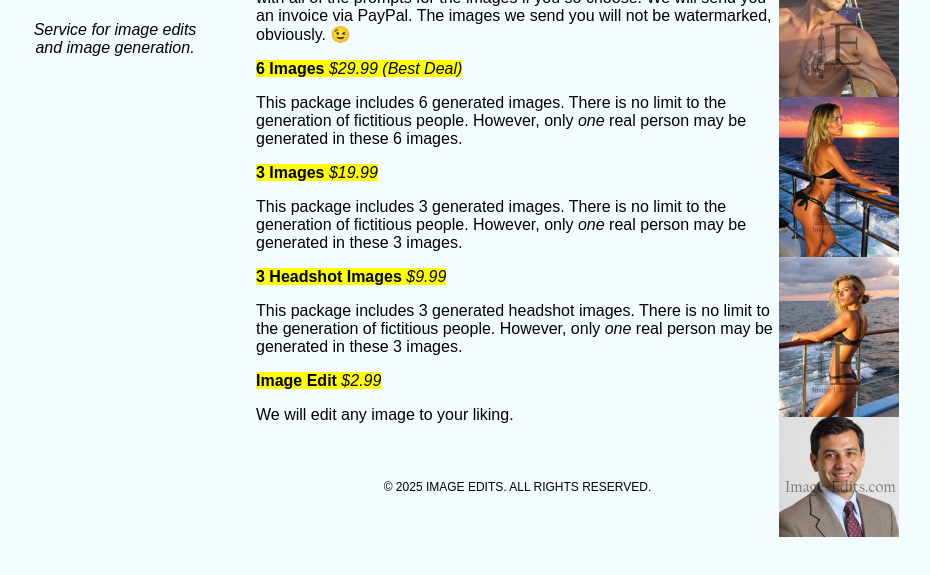
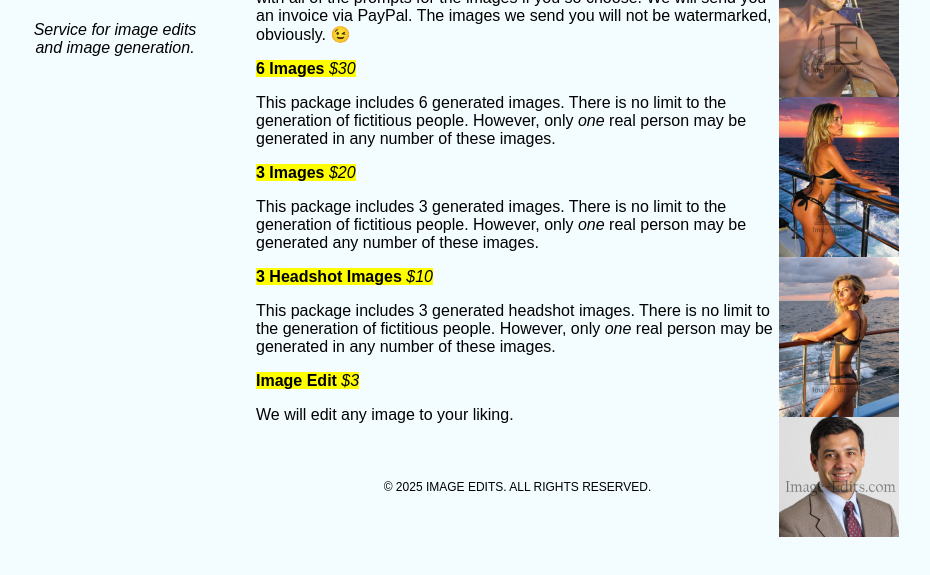
Before and after one commit to image-edits123/image-edits.com, a plain HTML site: page shop.html in a window 1280 px wide. Shown: the part 203-778 px from the top of the page, without its empty margins (175-1105 px from the left). Drawn offline with Linux system fonts and the light colour scheme.

Commit message:
Add files via upload

```diff
--- a/shop.html
+++ b/shop.html
@@ -37,19 +37,19 @@
       <div class="box"><div class="inner">
 
       <img src="shop.jpg" style="float:right;width:120px;">
-      <p><b>We are here to serve <i><u>YOU</u> !</i></b></p>
+      <p><b>We are here to serve <i><u>YOU</u>!</i></b></p>
       <p>Let us know how we can help you via email or Discord. You can come up with all of the prompts for the images if you so choose.  We will send you an invoice via PayPal. The images we send you will not be watermarked, obviously. 😉</p>
 
-      <p><mark><b>6 Images</b> <i>$29.99 (Best Deal)</i></mark></p>
-      <p>This package includes 6 generated images.  There is no limit to the generation of fictitious people.  However, only <i>one</i> real person may be generated in these 6 images.</p>
+      <p><mark><b>6 Images</b> <i>$30</i></mark></p>
+      <p>This package includes 6 generated images.  There is no limit to the generation of fictitious people.  However, only <i>one</i> real person may be generated in any number of these images.</p>
 
-      <p><mark><b>3 Images</b> <i>$19.99</i></mark></p>
-      <p>This package includes 3 generated images.  There is no limit to the generation of fictitious people.  However, only <i>one</i> real person may be generated in these 3 images.</p>
+      <p><mark><b>3 Images</b> <i>$20</i></mark></p>
+      <p>This package includes 3 generated images.  There is no limit to the generation of fictitious people.  However, only <i>one</i> real person may be generated any number of these images.</p>
 
-      <p><mark><b>3 Headshot Images</b> <i>$9.99</i></mark></p>
-      <p>This package includes 3 generated headshot images.  There is no limit to the generation of fictitious people.  However, only <i>one</i> real person may be generated in these 3 images.</p>
+      <p><mark><b>3 Headshot Images</b> <i>$10</i></mark></p>
+      <p>This package includes 3 generated headshot images.  There is no limit to the generation of fictitious people.  However, only <i>one</i> real person may be generated in any number of these images.</p>
 
-      <p><mark><b>Image Edit</b> <i>$2.99</i></mark></p>
+      <p><mark><b>Image Edit</b> <i>$3</i></mark></p>
       <p>We will edit any image to your liking.</p>
 
 
```
Also changed, not shown: index.html (+5 -1 lines).
